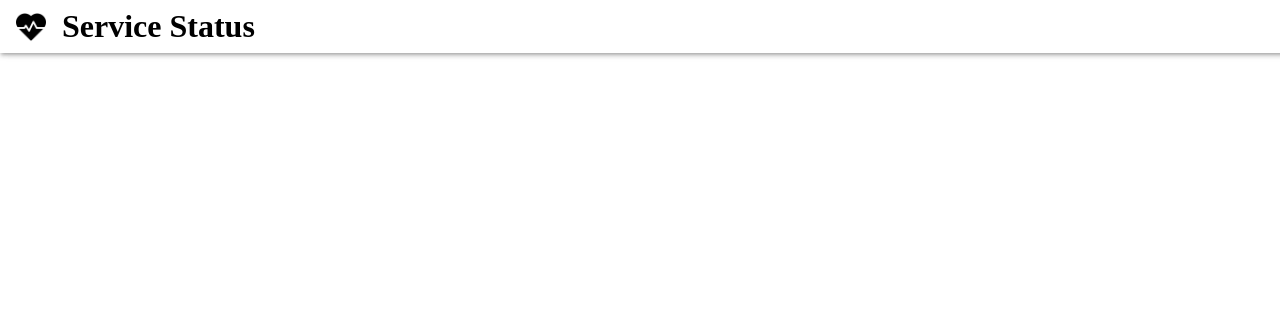
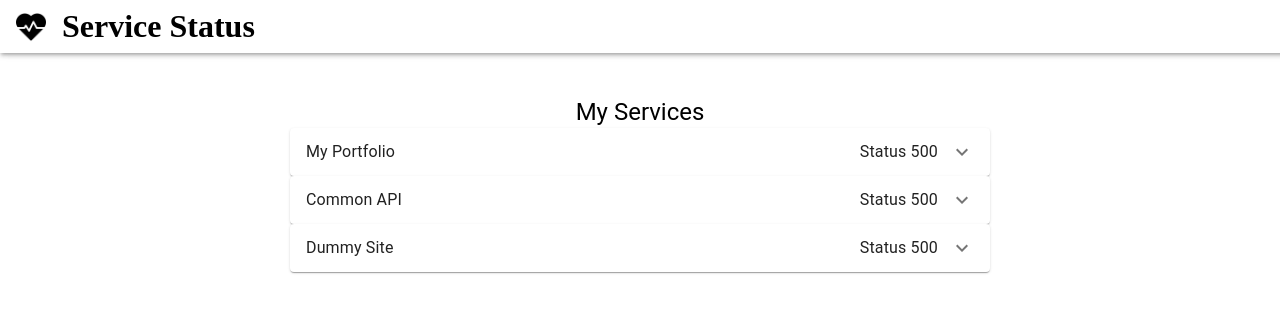
Before and after one commit to 0racularGh0st/service-status-checker, a React (Create React App) app in the folder client/: page / in a window 1280 px wide. Shown: the top 312 px of the page. Built offline with nearby package versions, Linux system fonts and the light colour scheme; no server answers.

Commit message:
add accordion to display status for services

```diff
--- a/client/package.json
+++ b/client/package.json
@@ -2,6 +2,8 @@
   "name": "service-status-client",
   "version": "1.0.0",
   "dependencies": {
+    "@material-ui/core": "^4.11.2",
+    "@material-ui/icons": "^4.11.2",
     "@testing-library/jest-dom": "^4.2.4",
     "@testing-library/react": "^9.5.0",
     "@testing-library/user-event": "^7.2.1",
--- /dev/null
+++ b/client/src/api/index.js
@@ -0,0 +1,16 @@
+import axios from 'axios';
+import config from "../config";
+const api_url = config.api_url;
+
+
+export const getServiceStatus = (service_key) => {
+    return axios.get(`${api_url}/${service_key}`)
+    .then((res)=>{
+        return res;
+    })
+    .catch((error)=>{
+        console.log(error);
+        return {data:{status:500,msg:error}};
+    })
+    ;
+}
--- a/client/src/components/Content.css
+++ b/client/src/components/Content.css
@@ -1,3 +1,14 @@
+.main-content-wrapper{
+    width: 100%;
+    display: flex;
+    flex-direction: column;
+    align-items: center;
+}
 .main-content{
-    height: 150vh;
+    margin-top: 5rem;
+    max-width: 700px;
+    padding: 1rem;
+    display: flex;
+    align-items: center;
+    flex-direction: column;
 }
--- a/client/src/components/Content.js
+++ b/client/src/components/Content.js
@@ -1,10 +1,20 @@
-import React from 'react';
+import React, { useEffect } from 'react';
 import "./Content.css";
-
+import {getServiceStatus} from "../api";
+import config from "../config";
+import Typography from '@material-ui/core/Typography';
+import ServiceAccordion from "./ServiceAccordion";
 const Content = () => {
     return(
-        <div className="main-content">
-
+        <div className="main-content-wrapper">
+            <div className="main-content">
+            <Typography variant="h5">My Services</Typography>
+            {
+                config.services.map((service,index) => {
+                    return (<ServiceAccordion key={index} serviceData={service}/>)
+                })
+            }
+        </div>
         </div>
     )
 }
--- a/client/src/components/Header.css
+++ b/client/src/components/Header.css
@@ -6,6 +6,7 @@
     box-shadow: var(--elevation3);
     position: fixed;
     width: 100vw;
+    top: 0;
     font-family: 'Merienda', cursive;
 }
 
--- a/client/src/components/Header.js
+++ b/client/src/components/Header.js
@@ -3,7 +3,7 @@ import "./Header.css";
 const Header = () => {
     return (
         <div className="service-status-header">
-            <img src="../images/logo.png" height="30" width="30"/>
+            <img src="../images/logo.png" height="30" width="30" alt="logo" aria-label="logo"/>
             <h1 className="service-status-heading">
                 Service Status
             </h1>
--- /dev/null
+++ b/client/src/components/ServiceAccordion.css
@@ -0,0 +1,5 @@
+.service-name-status{
+    display: flex;
+    width: 100%;
+    justify-content: space-between;
+}
--- /dev/null
+++ b/client/src/components/ServiceAccordion.js
@@ -0,0 +1,47 @@
+import React , {useState,useEffect} from 'react';
+import Accordion from '@material-ui/core/Accordion';
+import AccordionSummary from '@material-ui/core/AccordionSummary';
+import AccordionDetails from '@material-ui/core/AccordionDetails';
+import Typography from '@material-ui/core/Typography';
+import ExpandMoreIcon from '@material-ui/icons/ExpandMore';
+import "./ServiceAccordion.css";
+import {getServiceStatus} from "../api";
+
+
+const ServiceAccordion = (service) => {
+    const getStatus = async(serviceKey) => {
+        let {data} = await getServiceStatus(serviceKey);
+        console.log("Res->", data);
+        setStatus(data.status);
+    }
+
+    const [status,setStatus] = useState('checking...');
+    useEffect(()=>{
+        getStatus(service.serviceData.key);
+    },[])
+    console.log(service);
+  return (
+    <div >
+      <Accordion>
+        <AccordionSummary
+          expandIcon={<ExpandMoreIcon />}
+          aria-controls="panel1a-content"
+          id="panel1a-header"
+        >
+          <div className="service-name-status">
+          <Typography >{service.serviceData.name}</Typography>
+          <Typography> Status {status}</Typography>
+          </div>
+        </AccordionSummary>
+        <AccordionDetails>
+          <Typography>
+            Lorem ipsum dolor sit amet, consectetur adipiscing elit. Suspendisse malesuada lacus ex,
+            sit amet blandit leo lobortis eget.
+          </Typography>
+        </AccordionDetails>
+      </Accordion>
+    </div>
+  );
+}
+
+export default ServiceAccordion;
--- a/client/src/config/index.js
+++ b/client/src/config/index.js
@@ -1,16 +1,16 @@
 module.exports = {
     services: [
         {
-            name: "Nigel David API",
+            name: "My Portfolio",
+            key: "nigel_david_portfolio",
+            host: "https://nigeldavid.in",
+            location: "Firebase"
+        },
+        {
+            name: "Common API",
             key: "nigel_david_api",
             host: "https://api.nigeldavid.in",
             location: "OVH Cloud VPS"
-        },
-        {
-            name: "Nigel David Portfolio",
-            key: "nigel_david_portfolio",
-            host: "https://nigeldavid.in",
-            location: "Firebase"
         },
         {
             name: "Dummy Site",
@@ -18,5 +18,6 @@ module.exports = {
             host: "https://daDad.nigeldavid.in",
             location: "Dummy"
         }
-    ]
+    ],
+    api_url : "https://status.nigeldavid.in/check-status"
 }
```
Also changed, not shown: 1 other file (tests, documents, lock files or other folders).
